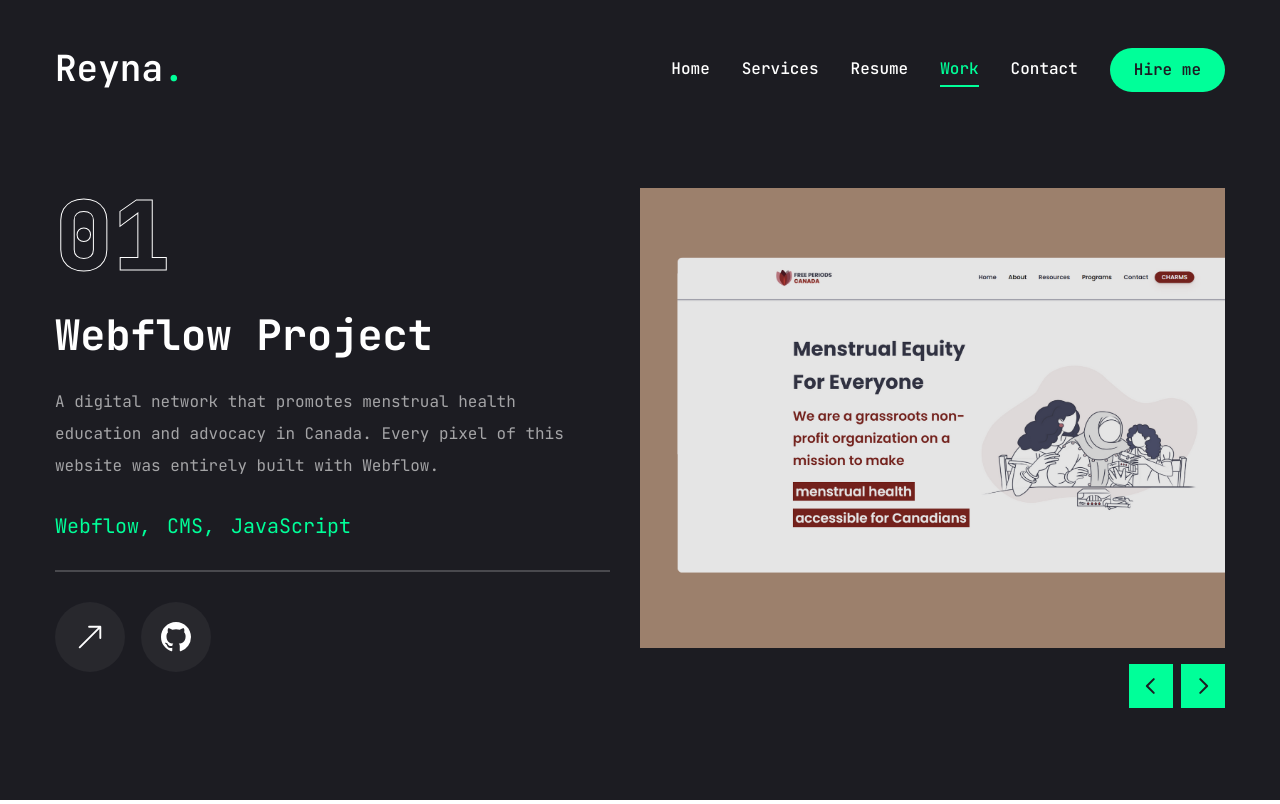
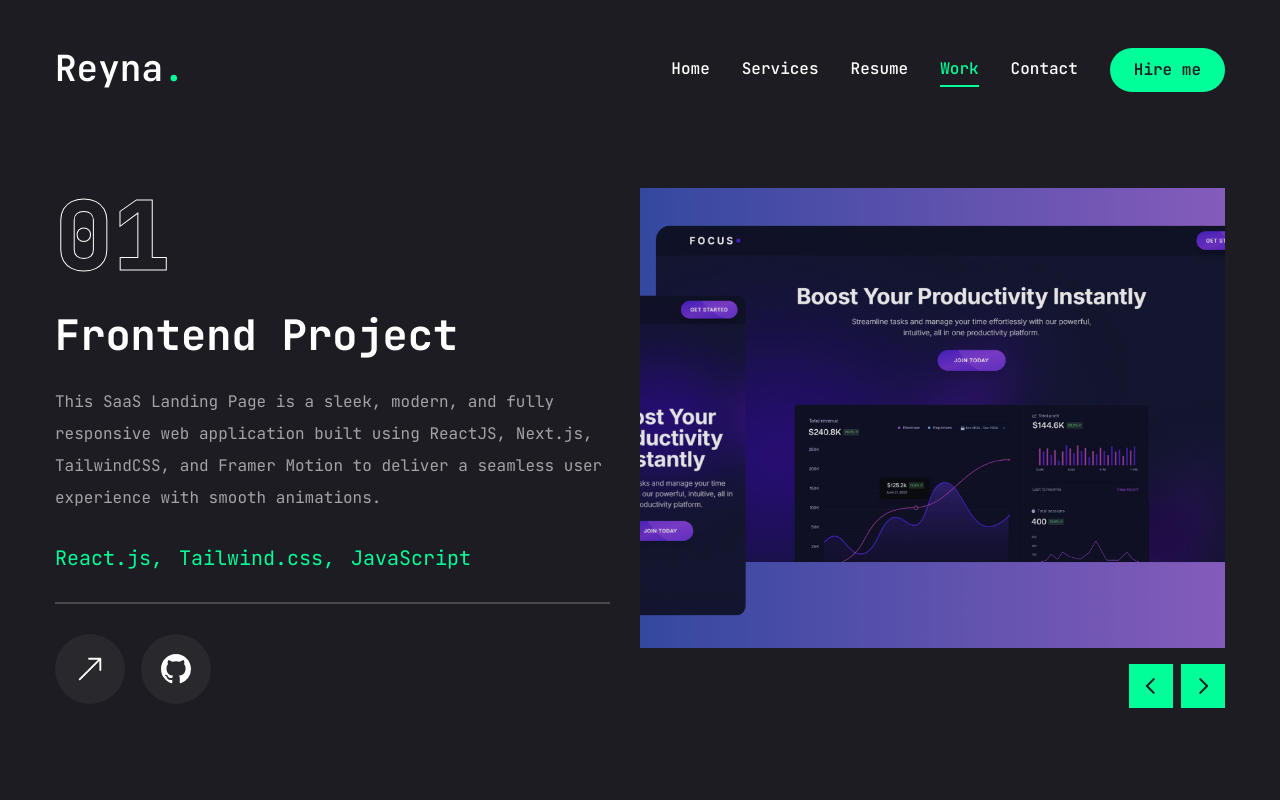
Before and after one commit to reynaroma/reyna-portfolio, a Next.js app: page /work in a window 1280 px wide. Built offline with nearby package versions, Linux system fonts and the light colour scheme.

Commit message:
Add a new image for the latest project and modify the descriptions and other properties

```diff
--- a/app/work/page.jsx
+++ b/app/work/page.jsx
@@ -17,6 +17,20 @@ import WorkSliderBtns from '@/components/ui/WorkSliderBtns';
 const projects = [
   {
     num: '01',
+    category: 'Frontend project',
+    title: 'Focus',
+    description: 'This SaaS Landing Page is a sleek, modern, and fully responsive web application built using ReactJS, Next.js, TailwindCSS, and Framer Motion to deliver a seamless user experience with smooth animations.',
+    stack: [
+      { name: 'React.js' },
+      { name: 'Tailwind.css' },
+      { name: 'JavaScript' },
+    ],
+    image: '/assets/work/TN4.png',
+    live: 'https://focus-smoky.vercel.app/',
+    github: 'https://github.com/reynaroma/focus',
+  },
+  {
+    num: '02',
     category: 'Webflow project',
     title: 'Free Periods Canada',
     description: 'A digital network that promotes menstrual health education and advocacy in Canada. Every pixel of this website was entirely built with Webflow.',
@@ -30,7 +44,7 @@ const projects = [
     github: 'https://webflow.com/',
   },
   {
-    num: '02',
+    num: '03',
     category: 'Frontend project',
     title: 'Kobodrop App',
     description: 'A fully responsive financial app landing page using React.js and Tailwind.css.',
@@ -44,7 +58,7 @@ const projects = [
     github: 'https://github.com/reynaroma/kobodrop-app',
   },
   {
-    num: '03',
+    num: '04',
     category: 'Frontend project',
     title: 'Old Portfolio',
     description: 'My previous portfolio which was built with Next.js and Tailwind.css. It features animated transitions.',
```
Also changed, not shown: public/assets/work/TN4.png (added).
